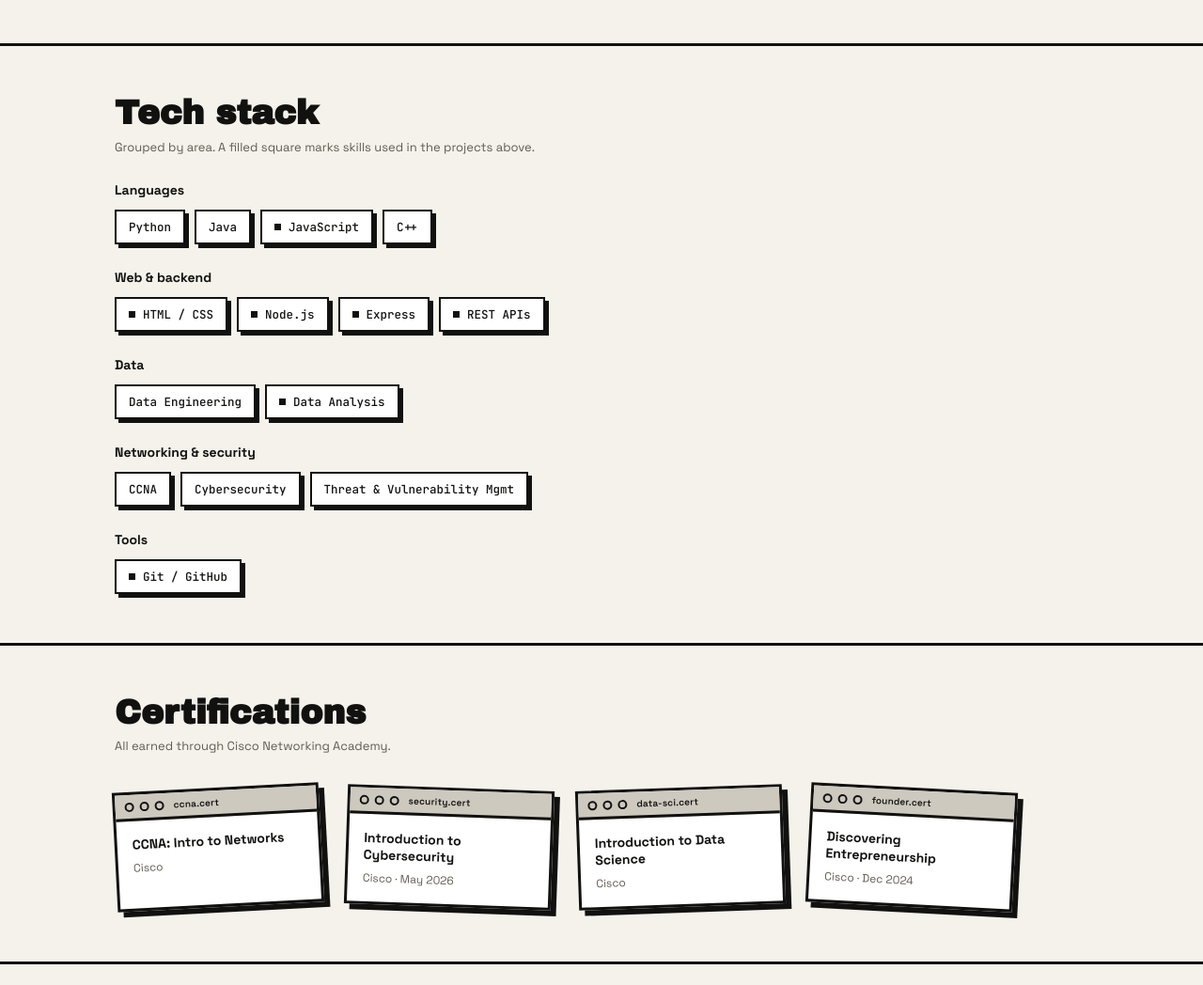
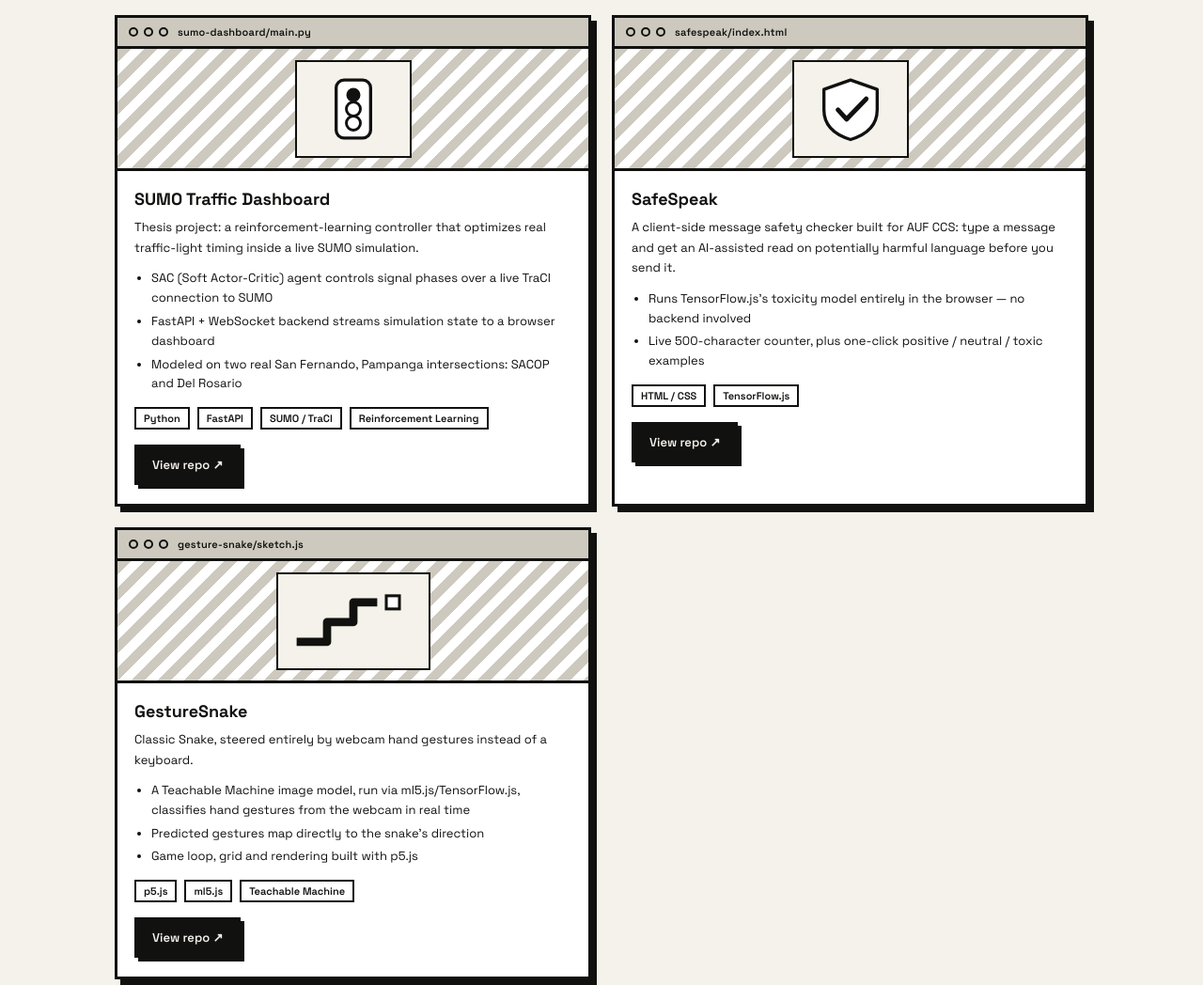
Before and after one commit to MelvinCarlo72/Portfolio, a plain HTML site: page index.html in a window 1280 px wide. Shown: the part 1318-2366 px from the top of the page at 94% size. Drawn offline with Linux system fonts and the light colour scheme.

Commit message:
Add files via upload

```diff
--- a/index.html
+++ b/index.html
@@ -240,7 +240,7 @@
     <div class="cell"><dt>Graduating</dt><dd>2027, BS Computer Science</dd></div>
     <div class="cell"><dt>Based in</dt><dd>Central Luzon, Philippines</dd></div>
     <div class="cell"><dt>Open to</dt><dd>Data engineering opportunities, Hong Kong SAR, hybrid or on-site</dd></div>
-    <div class="cell"><dt>Built so far</dt><dd>2 projects, 4 Cisco certifications</dd></div>
+    <div class="cell"><dt>Built so far</dt><dd>5 projects, 4 Cisco certifications</dd></div>
   </dl>
 </div>
 
@@ -249,7 +249,7 @@
 <section class="block" id="projects">
   <div class="wrap reveal">
     <h2>Projects</h2>
-    <p class="sub">Two projects, built end to end.</p>
+    <p class="sub">Five projects, built end to end.</p>
     <div class="cards">
       <article class="win">
         <div class="win-bar">
@@ -309,6 +309,79 @@
           <a class="btn dark" href="https://github.com/MelvinCarlo72/Flow" target="_blank" rel="noopener">View repo ↗</a>
         </div>
       </article>
+
+      <article class="win">
+        <div class="win-bar">
+          <div class="win-dots" aria-hidden="true"><span></span><span></span><span></span></div>
+          <span class="win-name mono">sumo-dashboard/main.py</span>
+        </div>
+        <div class="win-art">
+          <svg aria-hidden="true" viewBox="0 0 120 90" width="100" height="80" xmlns="http://www.w3.org/2000/svg">
+            <rect x="38" y="8" width="44" height="74" rx="10" fill="var(--panel)" stroke="var(--ink)" stroke-width="4"/>
+            <circle cx="60" cy="27" r="9" fill="var(--ink)"/>
+            <circle cx="60" cy="45" r="9" fill="var(--panel)" stroke="var(--ink)" stroke-width="3.5"/>
+            <circle cx="60" cy="63" r="9" fill="var(--panel)" stroke="var(--ink)" stroke-width="3.5"/>
+          </svg>
+        </div>
+        <div class="win-body">
+          <h3>SUMO Traffic Dashboard</h3>
+          <p>Thesis project: a reinforcement-learning controller that optimizes real traffic-light timing inside a live SUMO simulation.</p>
+          <ul class="points">
+            <li>SAC (Soft Actor-Critic) agent controls signal phases over a live TraCI connection to SUMO</li>
+            <li>FastAPI + WebSocket backend streams simulation state to a browser dashboard</li>
+            <li>Modeled on two real San Fernando, Pampanga intersections: SACOP and Del Rosario</li>
+          </ul>
+          <div class="tagrow"><span class="tag">Python</span><span class="tag">FastAPI</span><span class="tag">SUMO / TraCI</span><span class="tag">Reinforcement Learning</span></div>
+          <a class="btn dark" href="https://github.com/MelvinCarlo72/SUMO-Traffic-Dashboard" target="_blank" rel="noopener">View repo ↗</a>
+        </div>
+      </article>
+
+      <article class="win">
+        <div class="win-bar">
+          <div class="win-dots" aria-hidden="true"><span></span><span></span><span></span></div>
+          <span class="win-name mono">safespeak/index.html</span>
+        </div>
+        <div class="win-art">
+          <svg aria-hidden="true" viewBox="0 0 120 90" width="100" height="80" xmlns="http://www.w3.org/2000/svg">
+            <path d="M60 8 L94 20 V46 C94 66 80 78 60 84 C40 78 26 66 26 46 V20 Z" fill="var(--panel)" stroke="var(--ink)" stroke-width="4" stroke-linejoin="round"/>
+            <path d="M44 46 L55 58 L80 32" stroke="var(--ink)" stroke-width="6" fill="none" stroke-linecap="round" stroke-linejoin="round"/>
+          </svg>
+        </div>
+        <div class="win-body">
+          <h3>SafeSpeak</h3>
+          <p>A client-side message safety checker built for AUF CCS: type a message and get an AI-assisted read on potentially harmful language before you send it.</p>
+          <ul class="points">
+            <li>Runs TensorFlow.js's toxicity model entirely in the browser — no backend involved</li>
+            <li>Live 500-character counter, plus one-click positive / neutral / toxic examples</li>
+          </ul>
+          <div class="tagrow"><span class="tag">HTML / CSS</span><span class="tag">TensorFlow.js</span></div>
+          <a class="btn dark" href="https://github.com/MelvinCarlo72/SafeSpeak" target="_blank" rel="noopener">View repo ↗</a>
+        </div>
+      </article>
+
+      <article class="win">
+        <div class="win-bar">
+          <div class="win-dots" aria-hidden="true"><span></span><span></span><span></span></div>
+          <span class="win-name mono">gesture-snake/sketch.js</span>
+        </div>
+        <div class="win-art">
+          <svg aria-hidden="true" viewBox="0 0 160 90" width="140" height="80" xmlns="http://www.w3.org/2000/svg">
+            <path d="M16 70 H48 V46 H80 V22 H104" stroke="var(--ink)" stroke-width="10" fill="none" stroke-linecap="square" stroke-linejoin="round"/>
+            <rect x="120" y="14" width="16" height="16" fill="var(--panel)" stroke="var(--ink)" stroke-width="3.5"/>
+          </svg>
+        </div>
+        <div class="win-body">
+          <h3>GestureSnake</h3>
+          <p>Classic Snake, steered entirely by webcam hand gestures instead of a keyboard.</p>
+          <ul class="points">
+            <li>A Teachable Machine image model, run via ml5.js/TensorFlow.js, classifies hand gestures from the webcam in real time</li>
+            <li>Predicted gestures map directly to the snake's direction</li>
+            <li>Game loop, grid and rendering built with p5.js</li>
+          </ul>
+          <div class="tagrow"><span class="tag">p5.js</span><span class="tag">ml5.js</span><span class="tag">Teachable Machine</span></div>
+          <a class="btn dark" href="https://github.com/MelvinCarlo72/GestureSnake" target="_blank" rel="noopener">View repo ↗</a>
+        </div>
+      </article>
     </div>
   </div>
 </section>
@@ -321,13 +394,19 @@
     <div class="skill-cat">
       <h3>Languages</h3>
       <div class="chip-row">
-        <span class="chip">Python</span><span class="chip">Java</span><span class="chip used">JavaScript</span><span class="chip">C++</span>
+        <span class="chip used">Python</span><span class="chip">Java</span><span class="chip used">JavaScript</span><span class="chip">C++</span>
       </div>
     </div>
     <div class="skill-cat">
       <h3>Web &amp; backend</h3>
       <div class="chip-row">
-        <span class="chip used">HTML / CSS</span><span class="chip used">Node.js</span><span class="chip used">Express</span><span class="chip used">REST APIs</span>
+        <span class="chip used">HTML / CSS</span><span class="chip used">Node.js</span><span class="chip used">Express</span><span class="chip used">REST APIs</span><span class="chip used">FastAPI</span>
+      </div>
+    </div>
+    <div class="skill-cat">
+      <h3>ML &amp; simulation</h3>
+      <div class="chip-row">
+        <span class="chip used">Reinforcement Learning</span><span class="chip used">TensorFlow.js</span><span class="chip used">SUMO / TraCI</span>
       </div>
     </div>
     <div class="skill-cat">
```
